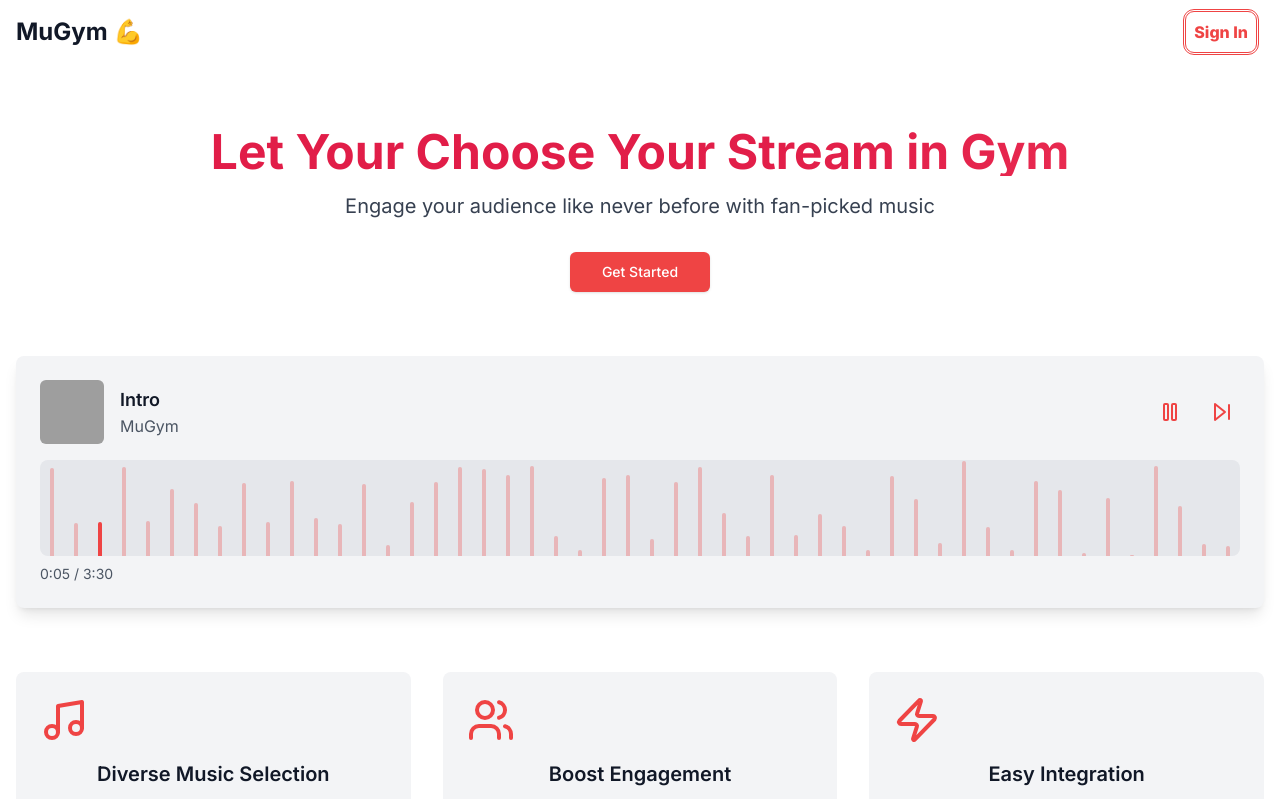
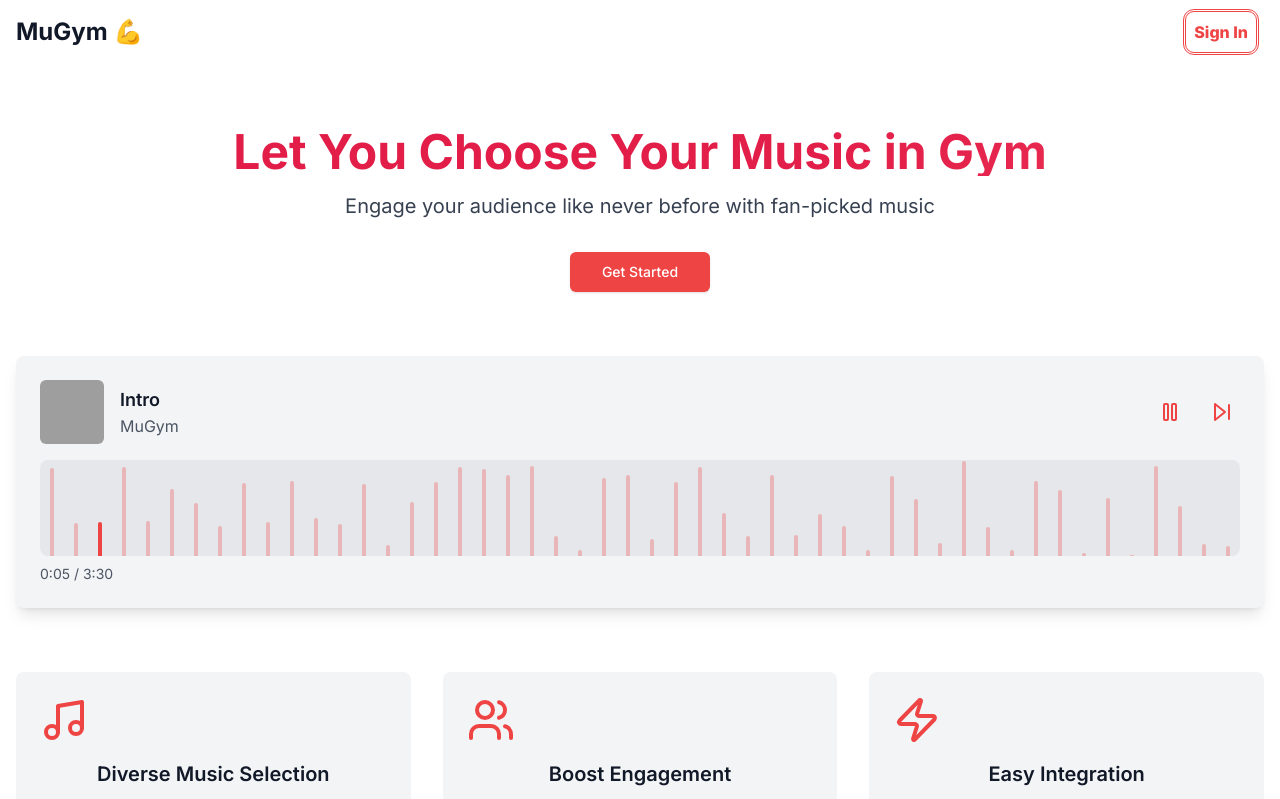
Before and after one commit to AbhishekCS3459/MuGym, a Next.js app: page / in a window 1280 px wide. Shown: the top 799 px of the page. Built offline with nearby package versions, Linux system fonts and the light colour scheme; no server answers; grey boxes are pictures that could not be loaded.

Commit message:
Update LandingPage.tsx

```diff
--- a/app/components/LandingPage.tsx
+++ b/app/components/LandingPage.tsx
@@ -29,7 +29,7 @@ export default function LandingPage() {
       <main className="container mx-auto px-4 py-16">
         <section className="text-center mb-16">
           <h2 className="text-5xl font-bold mb-4 text-gray-900 animate-shimmer bg-clip-text text-transparent bg-[linear-gradient(110deg,#e11d48,45%,#f43f5e,55%,#e11d48)] bg-[length:200%_100%]">
-            Let Your Choose Your Stream in Gym
+            Let You Choose Your Music in Gym
           </h2>
           <p className="text-xl mb-8 text-gray-700">
             Engage your audience like never before with fan-picked music
```
